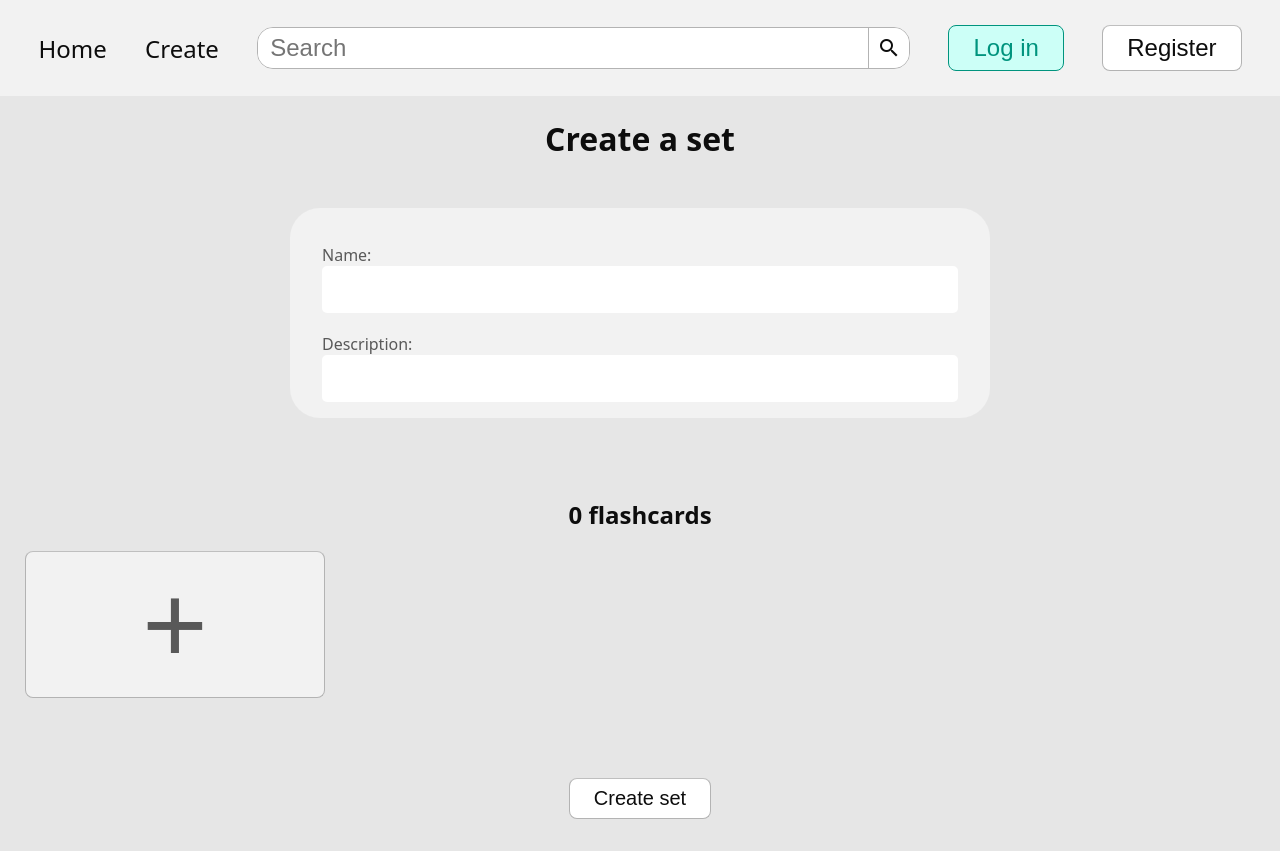
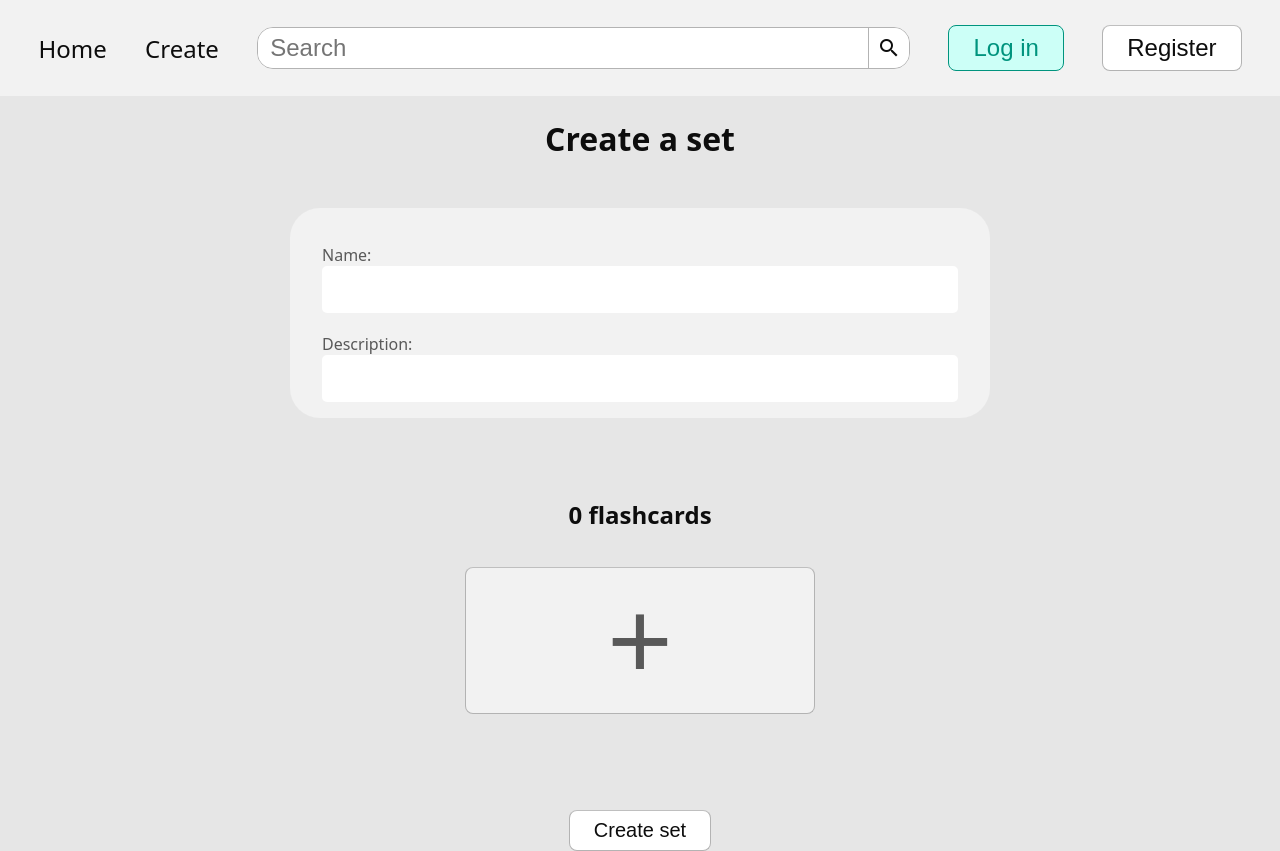
Before and after one commit to MartinJokl/flashcards, a React (Vite) app in the folder front/: page /create in a window 1280 px wide. Before the commit the page ends 819 px from the top, so only its background shows below. Built offline with nearby package versions, Linux system fonts and the light colour scheme.

Commit message:
Center the grid in setEditor

```diff
--- a/front/src/components/SetEditor.css
+++ b/front/src/components/SetEditor.css
@@ -4,15 +4,16 @@
 }
 .set-editor-flashcards-container {
   display: grid;
-  row-gap: 3rem;
-  justify-content: start;
+  gap: 2rem;
+  padding: 1rem;
+  justify-content: center;
   justify-items: center;
   grid-template-columns: repeat(auto-fit, 350px);
   margin-bottom: 3rem;
 }
 .set-editor-card-container {
   background-color: var(--bg);
-  width: 300px;
+  width: 100%;
   padding: 1rem;
   padding-top: 0.125rem;
   border-radius: 10px;
@@ -20,7 +21,7 @@
 }
 .set-editor-card-adder {
   font-size: 7rem;
-  width: 300px;
+  width: 100%;
   background-color: var(--bg);
   color: var(--text-muted)
 }
```
